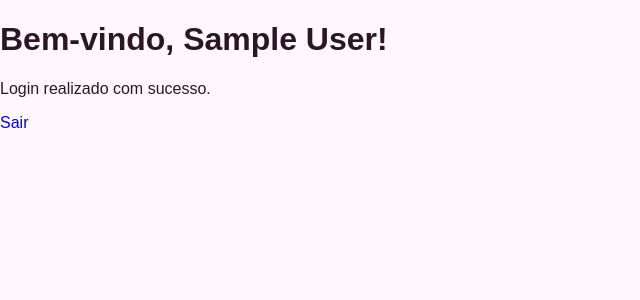
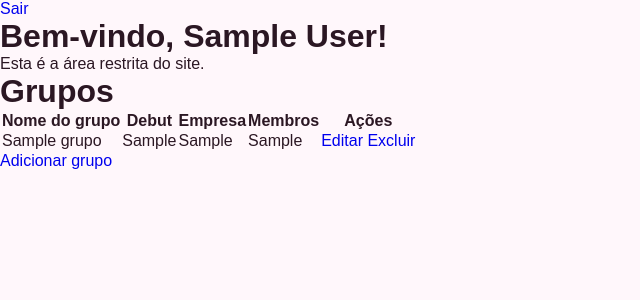
Before and after one commit to luiza635/projeto_crud, a PHP site: page / in a window 1280 px wide. Shown: the top 300 px of the page, without its empty margins (0-640 px from the left). Run offline with PHP 8.4, Linux system fonts and the light colour scheme; the visitor is signed in with stand-in values (Sample User, id 1); tables that the repository leaves empty or names only in its code hold one stand-in row (values such as "Sample post").

Commit message:
read do crud

```diff
--- a/assets/css/style.css
+++ b/assets/css/style.css
@@ -1,9 +1,10 @@
 * {
     box-sizing: border-box;
+    margin: 0;
+    padding: 0;
 }
 
 body {
-    margin: 0;
     font-family: Arial, Helvetica, sans-serif;
     background: #fff7fb;
     color: #2b1723;
--- a/grupos.php
+++ b/grupos.php
@@ -0,0 +1 @@
+<?php
--- a/includes/auth.php
+++ b/includes/auth.php
@@ -1,20 +1,7 @@
 <?php
+session_start();
 
-if (session_status() === PHP_SESSION_NONE) {
-    session_start();
+if (!isset($_SESSION['usuario_id'])) {
+    header('Location: login.php?status=nao_logado');
+    exit;
 }
-
-function require_login() {
-    if (!isset($_SESSION['usuario_id'])) {
-        header('Location: login.php');
-        exit;
-    }
-}
-
-function is_logged() {
-    return isset($_SESSION['usuario_id']);
-}
-
-function e($valor) {
-    return htmlspecialchars($valor ?? '', ENT_QUOTES, 'UTF-8');
-}
--- a/index.php
+++ b/index.php
@@ -1,6 +1,13 @@
 <?php
 require_once 'includes/auth.php';
-require_login();
+require_once 'config/database.php';
+
+// $sql = "SELECT * FROM grupos WHERE usuario_id = ?";
+$sql = "SELECT * FROM grupos";
+$stmt = $pdo->prepare($sql);
+$stmt->execute();
+$grupos = $stmt->fetchAll(PDO::FETCH_ASSOC);
+
 ?>
 
 <!DOCTYPE html>
@@ -11,13 +18,42 @@ require_login();
     <link rel="stylesheet" href="assets/css/style.css">
 </head>
 <body>
+<header>
+    <a href="logout.php" class="btn-sair">Sair</a>
 
-<div class="area-logada">
-    <h1>Bem-vindo, <?= e($_SESSION['usuario_nome']) ?>!</h1>
-    <p>Login realizado com sucesso.</p>
+</header>
+<main>
+    <h1>Bem-vindo, <?= $_SESSION['usuario_nome']?>!</h1>
+    <p>Esta é a área restrita do site.</p>
 
-    <a href="logout.php" class="btn-sair">Sair</a>
-</div>
+    <h1>Grupos</h1>
+    <table>
+        <thead>
+            <tr>
+                <th>Nome do grupo</th>
+                <th>Debut</th>
+                <th>Empresa</th>
+                <th>Membros</th>
+                <th>Ações</th>
+            </tr>
+        </thead>
+        <tbody>
+            <?php foreach ($grupos as $grupo): ?>
+                <tr>
+                    <td><?= $grupo['nome'] ?></td>
+                    <td><?= $grupo['debut']?></td>
+                    <td><?= $grupo['empresa']?></td>
+                    <td><?= $grupo['numero_membros']?></td>
+                    <td>
+                        <a href="editar.php?id_grupo=<?= $grupo['id']?>" class="btn-editar">Editar</a>
+                        <a href="excluir_grupo.php?id_grupo=<?= $grupo['id']?>" class="btn-excluir" onclick="return confirm('Tem certeza que deseja excluir este grupo?')">Excluir</a>
+                    </td>
+                </tr>
+            <?php endforeach; ?>
+        </tbody>
+    </table>
+    <a href="grupos.php" class="btn-adicionar">Adicionar grupo</a>
+</main>
 
 </body>
 </html>
```
Also changed, not shown: cadastro.php (added, +45 -0 lines), login.php (+5 -13 lines), editar.php (added).
